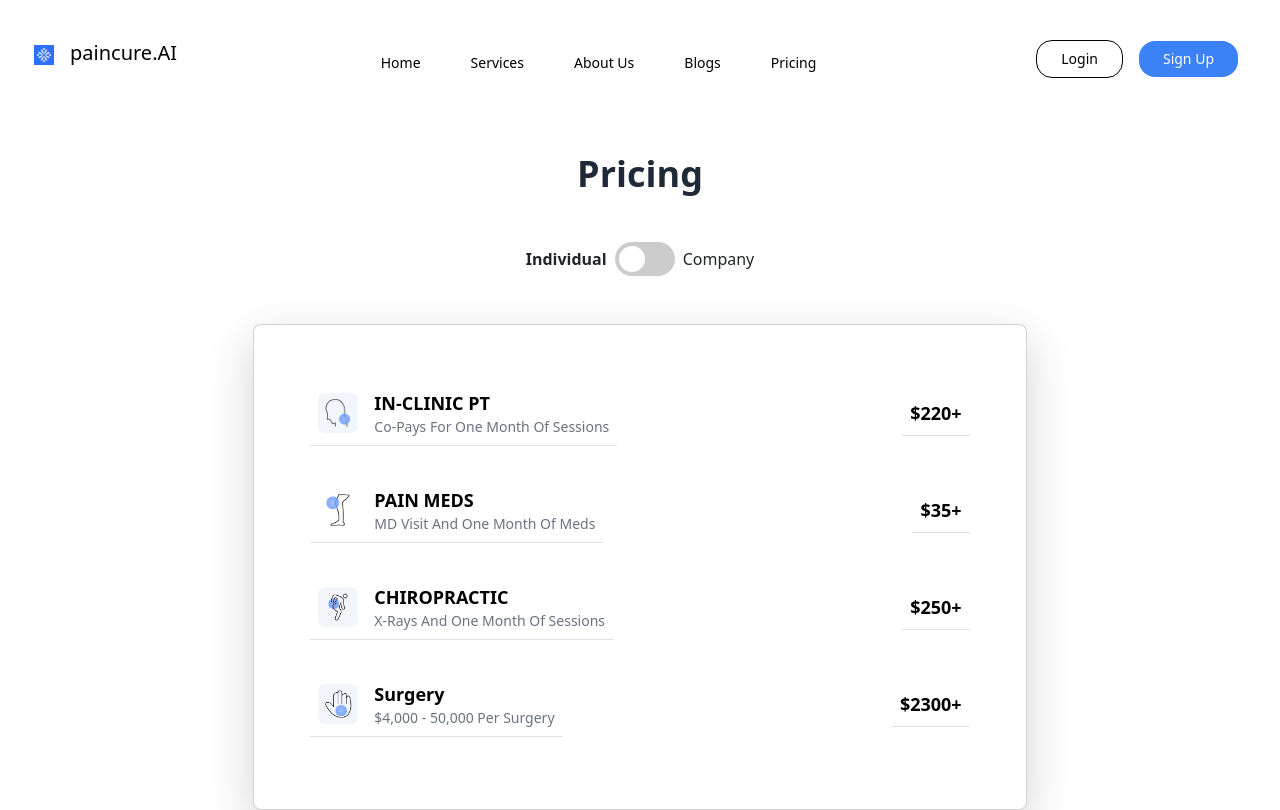
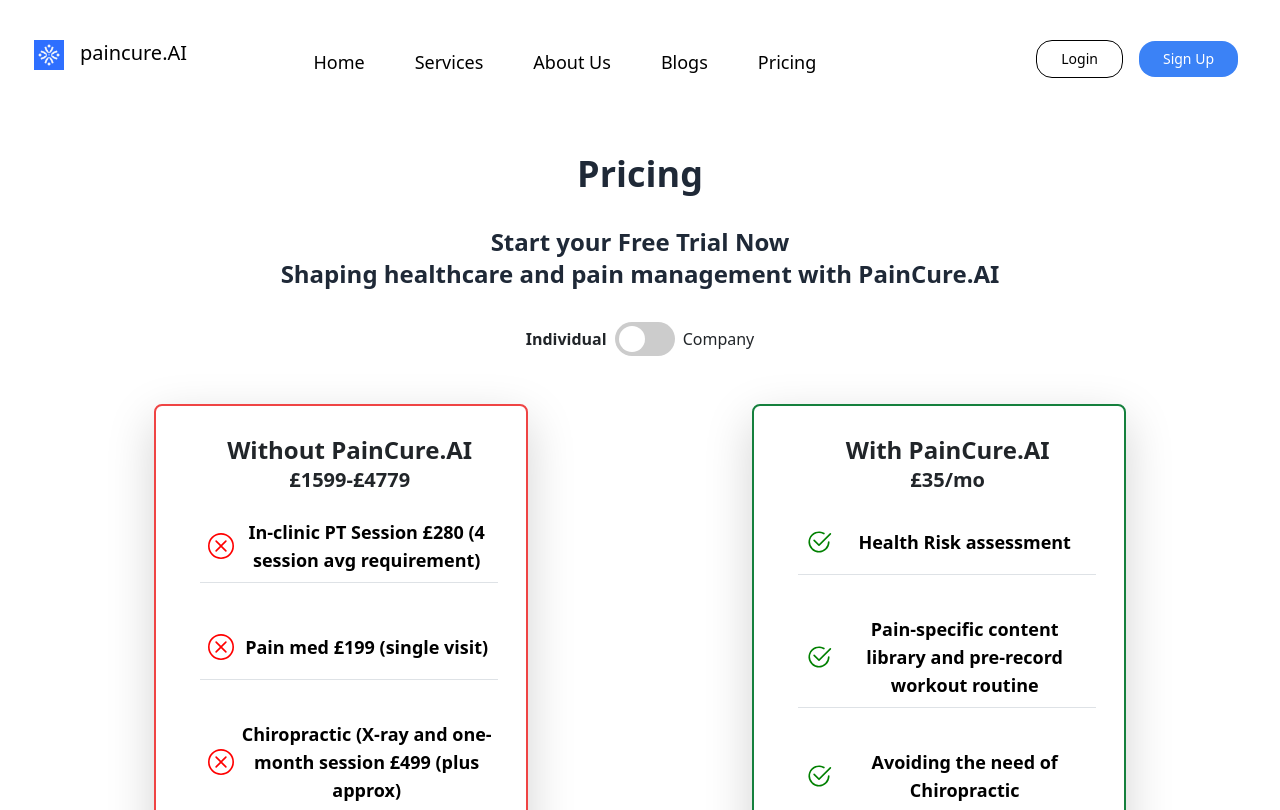
Before and after one commit to nitishsaini706/paincure, a Next.js app: page /pricing in a window 1280 px wide. Shown: the top 810 px of the page. Built offline with nearby package versions, Linux system fonts and the light colour scheme.

Commit message:
pricing and login

```diff
--- a/package.json
+++ b/package.json
@@ -9,6 +9,7 @@
     "lint": "next lint"
   },
   "dependencies": {
+    "axios": "^1.7.2",
     "bootstrap": "^5.3.3",
     "ext": "^1.7.0",
     "framer-motion": "^11.3.2",
@@ -17,8 +18,10 @@
     "react": "^18",
     "react-bootstrap": "^2.10.4",
     "react-dom": "^18",
+    "react-icons": "^5.2.1",
     "react-markdown": "^9.0.1",
     "react-router-dom": "^6.24.1",
+    "react-toastify": "^10.0.5",
     "react-use": "^17.5.0"
   },
   "devDependencies": {
--- a/src/app/individual/page.js
+++ b/src/app/individual/page.js
@@ -1,11 +1,75 @@
 "use client"
-import React from 'react';
+import React,{useState} from 'react';
 import 'bootstrap/dist/css/bootstrap.min.css';
 import { Form, Button } from 'react-bootstrap';
 import Dropdown from 'react-bootstrap/Dropdown';
 import Link from 'next/link';
 import Image from 'next/image';
+import { toast } from 'react-toastify';
+
 export default function individual() {
+    const [first, setFirst] = useState('');
+    const [last, setLast] = useState('');
+    const [password, setPassword] = useState('');
+    const [repassword, setRePassword] = useState('');
+    const [email, setEmail] = useState('');
+    const [mobile, setMobile] = useState('');
+
+
+    const handleSign = async (e) => {
+        e.preventDefault();
+        try {
+
+            if (!first) {
+                toast.error('First name is required');
+                return;
+            }
+
+            if (!last) {
+                toast.error('Last name is required');
+                return;
+            }
+
+            if (!email) {
+                toast.error('Email is required');
+                return;
+              }
+              if (!password) {
+                toast.error('Password is required');
+                return;
+              }
+
+              if (password.length < 8) {
+                toast.error('Password must be at least 8 characters long');
+                return;
+              }
+
+              if (password !== repassword) {
+                toast.error('Passwords do not match');
+                return;
+              }
+          const response = await fetch(process.env.url+'login', {
+            method: 'POST',
+            headers: {
+              'Content-Type': 'application/json',
+            },
+            body: JSON.stringify({ email:email,firstname:first,lastname:last, password:password,phone:mobile }),
+          });
+
+          const data = await response.json();
+          if (data.token) {
+            localStorage.setItem('token', data.token); // Store the JWT token
+            // Redirect or update UI after successful login
+            toast.success('Login successful');
+          } else {
+            toast.error('Singin failed');
+          }
+        } catch (error) {
+          console.error('Login error:', error);
+          toast.error('An error occurred. Please try again.');
+        }
+
+      };
     return (
         <div className="flex items-center justify-center min-h-screen bg-gray-100">
             <div className="w-full max-w-md p-8">
@@ -15,28 +79,28 @@
                     <div className='flex'>
                         <Form.Group controlId="formBasicFirstName" className='mr-5'>
                             <Form.Label>First Name</Form.Label>
-                            <Form.Control type="name" placeholder="John" />
+                            <Form.Control type="name" value={first} placeholder="John" onChange={(e)=>{setFirst(e.target.value)}}/>
                         </Form.Group>
                         <Form.Group controlId="formBasicLastName">
                             <Form.Label>Last Name</Form.Label>
-                            <Form.Control type="name" placeholder="Doe" />
+                            <Form.Control type="name" value={last} placeholder="Doe" onChange={(e)=>{setLast(e.target.value)}}/>
                         </Form.Group>
                     </div>
                     <Form.Group controlId="formBasicEmail" className="mt-4">
                         <Form.Label>Email address</Form.Label>
-                        <Form.Control type="email" placeholder="Ex: john@paincure.ai" />
+                        <Form.Control type="email" value={email} placeholder="Ex: john@paincure.ai" onChange={(e)=>{setEmail(e.target.value)}}/>
                     </Form.Group>
                     <Form.Group controlId="formBasicPassword" className="mt-4">
                         <Form.Label>Password</Form.Label>
-                        <Form.Control type="password" placeholder="********" />
+                        <Form.Control type="password" value={password} placeholder="********" onChange={(e)=>{setPassword(e.target.value)}}/>
                     </Form.Group>
-                    <Form.Group controlId="formBasicRePassword" className="mt-4">
+                    <Form.Group controlId="formBasicRePassword" className={`mt-4 ${password!=repassword ? 'border-1 border-red-600':''}`}>
                         <Form.Label>Re-enter your password</Form.Label>
-                        <Form.Control type="password" placeholder="********" />
+                        <Form.Control type="password" placeholder="********" value={repassword} onChange={(e)=>{setRePassword(e.target.value)}}/>
                     </Form.Group>
                     <Form.Group controlId="formBasicMobile" className="mt-4">
                         <Form.Label>Mobile Number</Form.Label>
-                        <Form.Control type="number" placeholder="1234567890" />
+                        <Form.Control type="number" placeholder="1234567890" value={mobile} onChange={(e)=>{setMobile(e.target.value)}}/>
                     </Form.Group>
                     <Form.Group controlId="formBasicMobile" className="mt-4">
                         <Form.Label>Which services interest you?</Form.Label>
@@ -68,7 +132,7 @@
                        </div>
                     </Form.Group>
                     </Form.Group>
-                    <Button variant="primary" type="submit" className="w-full mt-4">
+                    <Button variant="primary" type="submit" className="w-full mt-4" onClick={handleSign}>
                         Sign in
                     </Button>
 
--- a/src/app/layout.js
+++ b/src/app/layout.js
@@ -4,6 +4,8 @@
 import Header from '../components/Header';
 import Footer from '../components/Footer';
 import { usePathname } from 'next/navigation';
+import { ToastContainer } from 'react-toastify';
+import 'react-toastify/dist/ReactToastify.css';
 
 export default function RootLayout({ children }) {
   const pathname = usePathname();
@@ -13,6 +15,8 @@
     <html lang="en">
       <body>
         {!isHomePage && <Header />}
+      <ToastContainer style={{ maxWidth: '50vw',marginLeft: '150px', // Removes default margin
+           }} position="top-right"/>
         {children}
         <Footer />
       </body>
--- a/src/app/login/page.js
+++ b/src/app/login/page.js
@@ -1,11 +1,46 @@
 "use client"
-import React from 'react';
+import React,{useState} from 'react';
 import 'bootstrap/dist/css/bootstrap.min.css';
 import { Form, Button } from 'react-bootstrap';
 import Image from 'next/image';
 import Link from 'next/link';
+import { toast } from 'react-toastify';
 
 const Login = () => {
+  const [username, setUsername] = useState('');
+  const [password, setPassword] = useState('');
+
+  const handleLogin = async (e) => {
+    e.preventDefault();
+    try {
+      if (!username) {
+        toast.error('Email is required');
+        return;
+      }
+      if (!password) {
+        toast.error('Password is required');
+        return;
+      }
+      const response = await fetch(process.env.url+'login', {
+        method: 'POST',
+        headers: {
+          'Content-Type': 'application/json',
+        },
+        body: JSON.stringify({ email:username, password:password }),
+      });
+
+      const data = await response.json();
+      if (data.token) {
+        localStorage.setItem('token', data.token); // Store the JWT token
+        // Redirect or update UI after successful login
+        toast.success('Login successful');
+      } else {
+        toast.error('Login failed');
+      }
+    } catch (error) {
+      console.error('Login error:', error);
+    }
+  };
   return (
     <div className="flex items-center justify-center min-h-screen bg-gray-100">
       <div className="w-full max-w-md p-8 ">
@@ -14,19 +49,19 @@
         <Form>
           <Form.Group controlId="formBasicEmail">
             <Form.Label>Email address</Form.Label>
-            <Form.Control type="email" placeholder="Ex: john@paincure.ai" />
+            <Form.Control type="email" value={username} placeholder="Ex: john@paincure.ai" onChange={(e)=>{setUsername(e.target.value)}}/>
           </Form.Group>
 
           <Form.Group controlId="formBasicPassword" className="mt-4">
             <Form.Label>Password</Form.Label>
-            <Form.Control type="password" placeholder="Password" />
+            <Form.Control type="password" value={password} placeholder="Password" onChange={(e)=>{setPassword(e.target.value)}}/>
           </Form.Group>
 
           <div className="text-right mt-2">
             <a href="#" className="text-sm text-blue-600 hover:underline">Forgot password?</a>
           </div>
 
-          <Button variant="primary" type="submit" className="w-full mt-4">
+          <Button variant="primary" type="submit" className="w-full mt-4" onClick={handleLogin}>
             Login
           </Button>
 
--- a/src/app/pricing/page.js
+++ b/src/app/pricing/page.js
@@ -1,6 +1,7 @@
 "use client"
 import { useState } from "react";
 import { Container, Row, Col, Card, Table } from "react-bootstrap";
+import { BsCheck2Circle,BsXCircle   } from "react-icons/bs";
 
 export default function Pricing() {
   const [isCompany, setIsCompany] = useState(false);
@@ -17,25 +18,25 @@
     ? [
         {
           icon: "/neckpain.png",
-          title: "IN-CLINIC PT",
+          title: "Ergonomic setup audit and assessment",
           description: "Co-Pays For One Month Of Sessions",
           price: isyearly ? "$500+" : "$300+",
         },
         {
           icon: "/kneepain.png",
-          title: "PAIN MEDS",
+          title: "Employee health data and report management ",
           description: "MD Visit And One Month Of Meds",
           price: isyearly ? "$300+" : "$200",
         },
         {
           icon: "/backpain.png",
-          title: "CHIROPRACTIC",
+          title: "Employee physical health risk assessment report",
           description: "X-Rays And One Month Of Sessions",
           price: isyearly ? "$600+" : "$350",
         },
         {
           icon: "/handpain.png",
-          title: "Surgery",
+          title: "Monthly general health and safety webinar",
           description: "$6,000 - 70,000 Per Surgery",
           price: isyearly ? "$6,000+" :"$4500",
         },
@@ -43,36 +44,91 @@
     : [
         {
           icon: "/neckpain.png",
-          title: "IN-CLINIC PT",
+          title: "Health Risk assessment",
           description: "Co-Pays For One Month Of Sessions",
           price: isyearly ? "$360+" :"$220+",
         },
         {
           icon: "/kneepain.png",
-          title: "PAIN MEDS",
+          title: "Pain-specific content library and pre-record workout routine",
           description: "MD Visit And One Month Of Meds",
           price: isyearly ? "$150+" : "$35+",
         },
         {
           icon: "/backpain.png",
-          title: "CHIROPRACTIC",
+          title: "Avoiding the need of Chiropractic ",
           description: "X-Rays And One Month Of Sessions",
           price: isyearly ? "$440+" :"$250+",
         },
         {
           icon: "/handpain.png",
-          title: "Surgery",
+          title: "One to one session with a healthcare expert",
           description: "$4,000 - 50,000 Per Surgery",
           price: isyearly ? "$4,000+" :"$2300+",
         },
       ];
+  const without = isCompany
+    ? [
+        {
+          icon: "/neckpain.png",
+          title: "Cost of up to 6 months of paid leave due to physical pain £6836 ($8700 Approx)",
+          description: "Co-Pays For One Month Of Sessions",
+          price: isyearly ? "$500+" : "$300+",
+        },
+        {
+          icon: "/kneepain.png",
+          title: "Avg. Productivity loss in the UK and EU 17 Days per year",
+          description: "MD Visit And One Month Of Meds",
+          price: isyearly ? "$300+" : "$200",
+        },
+        {
+          icon: "/backpain.png",
+          title: "New Hiring and training Cost",
+          description: "X-Rays And One Month Of Sessions",
+          price: isyearly ? "$600+" : "$350",
+        },
+        {
+          icon: "/backpain.png",
+          title: "Cost of external medical expertes hire",
+          description: "X-Rays And One Month Of Sessions",
+          price: isyearly ? "$600+" : "$350",
+        },
+      ]
+    : [
+        {
+          icon: "/neckpain.png",
+          title: "In-clinic PT Session £280 (4 session avg requirement)",
+          description: "Co-Pays For One Month Of Sessions",
+          price: isyearly ? "$360+" :"$220+",
+        },
+        {
+          icon: "/kneepain.png",
+          title: "Pain med £199 (single visit)",
+          description: "MD Visit And One Month Of Meds",
+          price: isyearly ? "$150+" : "$35+",
+        },
+        {
+          icon: "/backpain.png",
+          title: "Chiropractic (X-ray and one-month session £499 (plus approx)",
+          description: "X-Rays And One Month Of Sessions",
+          price: isyearly ? "$440+" :"$250+",
+        },
+        {
+          icon: "/handpain.png",
+          title: "Private surgery £3599 plus avg",
+          description: "$4,000 - 50,000 Per Surgery",
+          price: isyearly ? "$4,000+" :"$2300+",
+        },
+
+      ];
 
   return (
     <div className=" lg:mx-auto mt-10 lg:p-5 rounded-3xl ">
-      <Container className="mb:mx-0">
-        <h2 className="text-center mb-5 text-4xl font-bold text-gray-800">Pricing</h2>
+      <Container className="mb:mx-0 lg:mb-20">
+        <h2 className="text-center mb-8 text-4xl font-bold text-gray-800 lg:w-auto mb:w-[400px]">Pricing </h2>
+        <h3 className="text-center mb-8 text-2xl font-bold text-gray-800 lg:w-auto mb:w-[400px]">Start your Free Trial Now <br></br> Shaping healthcare and pain management with PainCure.AI </h3>
 
-        <div className="flex items-center justify-center mb-5">
+        <div className="flex items-center justify-center mb-5 lg:w-auto mb:w-[400px]">
           <span className={`mr-2 ${!isCompany ? 'font-bold' : ''}`}>Individual</span>
           <label className="switch ">
             <input type="checkbox" checked={isCompany} onChange={handleToggle} />
@@ -81,22 +137,53 @@
           <span className={`ml-2 ${isCompany ? 'font-bold' : ''}`}>Company</span>
         </div>
 
-        <Row className="flex items-center justify-center mb-10 mb:w-[400px] mb:mx-0 lg:w-auto">
+<div className="lg:flex lg:justify-center lg:w-auto">
+
+
+        <Row className="flex items-center justify-center mb-10 mb:w-[400px] mb:mx-0 lg:w-[700px] ">
           <Col xs={12} md={10} lg={8}>
-            <Card className="lg:p-6 shadow-lg rounded-lg mb:mx-0 ">
+            <Card className="lg:p-3 shadow-lg rounded-lg mb:mx-0 border-red-500 border-2">
               <Card.Body>
-                <Table responsive className="w-full text-left table-auto">
+                <Table responsive className="w-full text-center table-auto">
+                  <thead className="lg:text-2xl font-bold">Without PainCure.AI <br></br> <p className="text-xl">{isCompany ? '£5599-£6879':'£1599-£4779'}</p> </thead>
+                  <tbody>
+                    {without.map((item, index) => (
+                      <tr key={index} className="bg-white even:bg-gray-50 flex justify-between items-center lg:p-4 mb:mr-0">
+                        <td className="flex items-center lg:w-[300px] mb:mr-0">
+                          {/* <img src={item.icon} alt={item.title} className="w-10 h-10 mr-2" /> */}
+                          <BsXCircle className="lg:w-10 lg:h-12 mr-2 mb:w-5 mb:h-12" color="red"/>
+                          <div>
+                            <div className=" text-wrap font-bold lg:text-lg mb:text-sm w-[250px]">{item.title}</div>
+                            {/* <div className="lg:text-sm mb:text-xs text-gray-500">{item.description}</div> */}
+                          </div>
+                        </td>
+
+                      </tr>
+                    ))}
+                  </tbody>
+                </Table>
+              </Card.Body>
+            </Card>
+          </Col>
+        </Row>
+        <Row className="flex items-center justify-center mb-10 mb:w-[400px] mb:mx-0 lg:w-[700px]">
+          <Col xs={12} md={10} lg={8}>
+            <Card className="lg:p-3 shadow-lg rounded-lg mb:mx-0 border-green-700 border-2">
+              <Card.Body>
+                <Table responsive className="w-full text-center table-auto">
+                <thead className="lg:text-2xl font-bold">With PainCure.AI <br></br><p className="text-xl">£{isCompany ? (isyearly ? '399/yr': '50/mo') : (isyearly ? "249/yr":'35/mo')}</p></thead>
                   <tbody>
                     {pricingData.map((item, index) => (
-                      <tr key={index} className="bg-white even:bg-gray-50 flex justify-between items-center lg:p-4">
-                        <td className="flex items-center">
-                          <img src={item.icon} alt={item.title} className="w-10 h-10 mr-4" />
+                      <tr key={index} className="bg-white even:bg-gray-50 flex justify-between items-center lg:p-4 ">
+                        <td className="flex items-center lg:w-[300px] mb:mr-0 ">
+                          {/* <img src={item.icon} alt={item.title} className="w-10 h-10 mr-4" /> */}
+                          <BsCheck2Circle className="lg:w-10 lg:h-12 mr-2 mb:w-5 mb:h-12" color="green"/>
                           <div>
-                            <div className="font-bold lg:text-lg mb:text-sm">{item.title}</div>
-                            <div className="lg:text-sm mb:text-xs text-gray-500">{item.description}</div>
+                            <div className="font-bold lg:text-lg mb:text-sm w-[250px] ">{item.title}</div>
+                            {/* <div className="lg:text-sm mb:text-xs text-gray-500">{item.description}</div> */}
                           </div>
                         </td>
-                        <td className="font-bold text-lg text-right">{item.price}</td>
+                        {/* <td className="font-bold text-lg text-right">{item.price}</td> */}
                       </tr>
                     ))}
                   </tbody>
@@ -106,15 +193,16 @@
           </Col>
         </Row>
 
+</div>
 
 
       </Container>
 
       <div className=" lg:w-auto flex flex-col items-center">
 
-      <Row className="flex items-center justify-center mb-3 lg:w-[700px]">
+      <Row className="flex items-center justify-center mb-3 lg:w-[700px] mb:w-[350px]">
         <Col xs={12} md={10} lg={8}>
-          <div className={`p-6 shadow-lg rounded-lg ${isyearly ? 'bg-blue-500 text-white' : 'bg-gray-100 text-black'} flex justify-between items-center`}>
+          <div className={`p-6 shadow-lg rounded-lg ${isyearly ? 'bg-blue-500 text-white' : 'bg-gray-200 text-black'} flex justify-between items-center`}>
             <div>
               <div className="font-bold lg:text-2xl">YEARLY ACCESS</div>
               <div className="lg:text-lg">{isCompany ? '399/yr' : '249/yr'}</div>
@@ -126,7 +214,7 @@
         </Col>
       </Row>
 
-      <Row className="flex items-center justify-center mb-10 lg:w-[700px]">
+      <Row className="flex items-center justify-center mb-10 lg:w-[700px] mb:w-[350px]">
         <Col xs={12} md={10} lg={8}>
           <div className={`p-6 shadow-lg rounded-lg ${!isyearly ? 'bg-blue-500 text-white' : 'bg-gray-100 text-black'} flex justify-between items-center`}>
             <div>
--- a/src/components/Header.js
+++ b/src/components/Header.js
@@ -22,7 +22,7 @@
 
             <a className="flex items-center" href="/">
 
-              <Image id="img" src="/logo.png" alt="logo" width={20} height={20} className="mr-2" />
+              <Image id="img" src="/logo.png" alt="logo" width={30} height={30} className="mr-2" />
               <p className={`ml-2 mb-1`}>paincure.AI</p>
 
             </a>
@@ -38,11 +38,11 @@
         <div className={`w-full block lg:flex lg:items-center lg:ml-[50px] lg:w-auto ${isMenuOpen ? 'block' : 'hidden'} `}>
           <div className="text-sm lg:flex-grow ">
             <Link href="/">
-              <p className={`block  lg:inline-block lg:mt-0 lg:mr-[50px] mb:mt-5`}>Home</p>
+              <p className={`block  lg:inline-block lg:mt-0 lg:mr-[50px] mb:mt-5 lg:text-[18px]`}>Home</p>
             </Link>
 
             <div className="lg:relative lg:inline-block text-left">
-              <p onClick={toggleService} className={`block cursor-pointer mb:mt-2 lg:inline-block lg:mt-0 lg:mr-[50px] ${color === 'black' ? 'text-black' : 'text-white'} bg-${bg === 'white' ? 'white' : 'gray-700'} hover:bg-opacity-75`}>
+              <p onClick={toggleService} className={` lg:text-[18px] block cursor-pointer mb:mt-2 lg:inline-block lg:mt-0 lg:mr-[50px] ${color === 'black' ? 'text-black' : 'text-white'} bg-${bg === 'white' ? 'white' : 'gray-700'} hover:bg-opacity-75`}>
                 Services
               </p>
               {isServiceOpen && (
@@ -68,13 +68,13 @@
               )}
             </div>
             <Link href="/about">
-              <p className={`block  mb:mt-2 lg:inline-block  lg:mr-[50px]`}>About Us</p>
+              <p className={`block  mb:mt-2 lg:inline-block  lg:mr-[50px] lg:text-[18px]`}>About Us</p>
               </Link>
               <Link href="/blogs">
-              <p className={`block lg:mt-4 mb:mt-2 lg:inline-block  mr-[50px] `}>Blogs</p>
+              <p className={`block lg:mt-4 mb:mt-2 lg:inline-block  mr-[50px] lg:text-[18px] `}>Blogs</p>
               </Link>
               <Link href="/pricing">
-              <p className={`block lg:mt-4 mb:mt-2 lg:inline-block  mr-3`}>Pricing</p>
+              <p className={`block lg:mt-4 mb:mt-2 lg:inline-block  mr-3 lg:text-[18px]`}>Pricing</p>
               </Link>
           </div>
           <div className="flex items-center mb:mt-4 mb:pb-2 lg:ml-[200px]">
```
Also changed, not shown: src/api/auth.js (added, +33 -0 lines), 2 other files (tests, documents, lock files or other folders).
